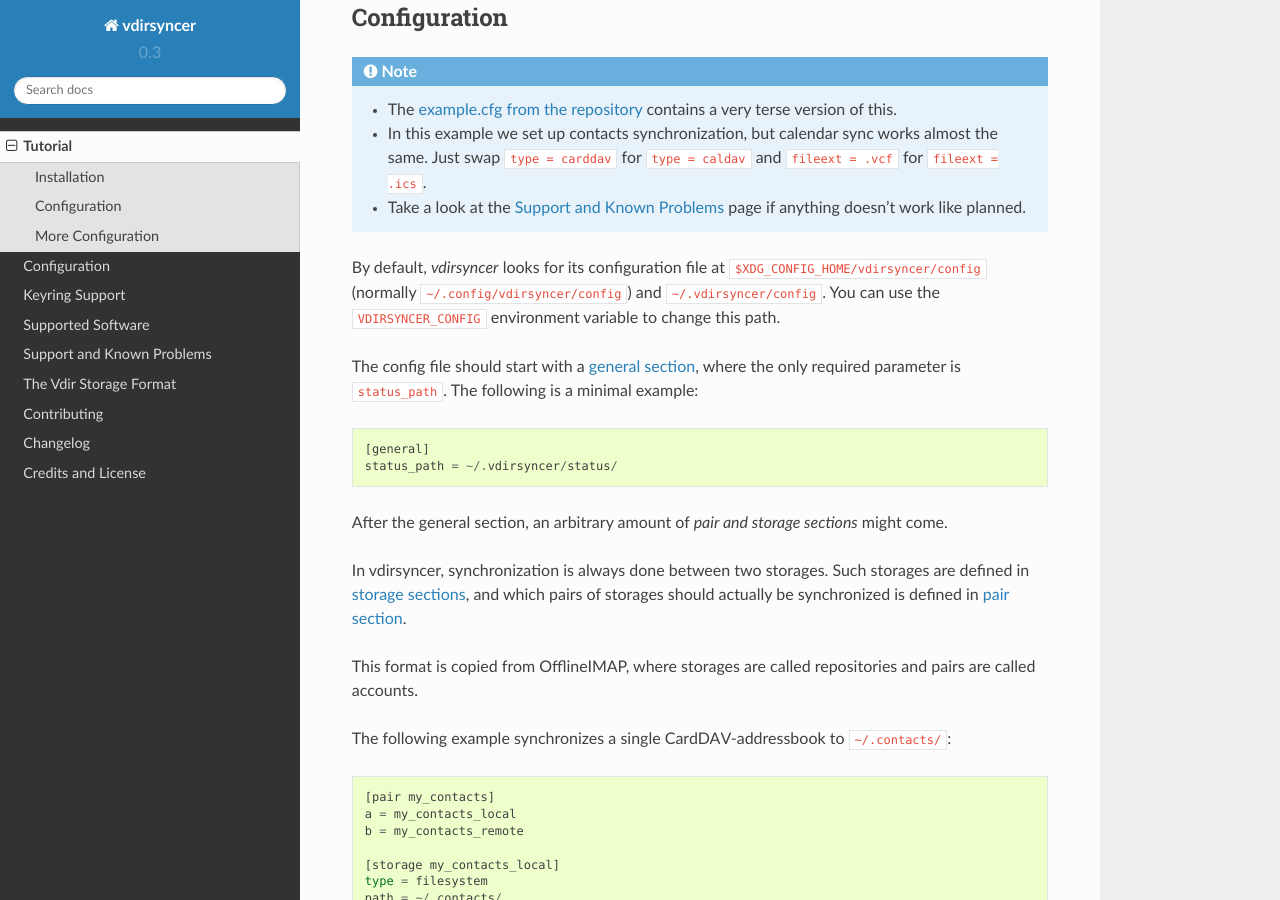
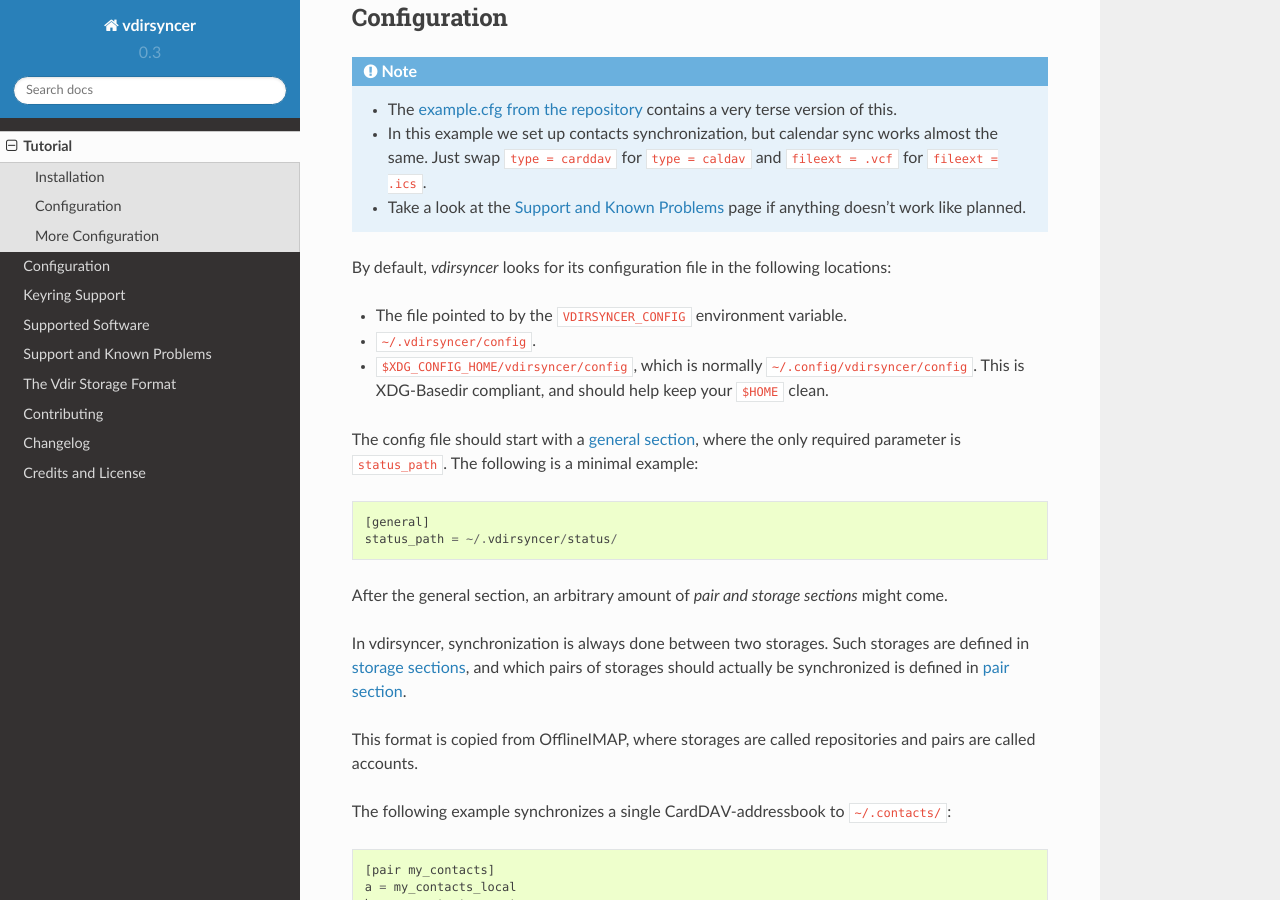
Before and after one commit to pimutils/vdirsyncer, a Sphinx documentation site: the page built from docs/tutorial.rst, in a window 1280 px wide and 900 px high, scrolled down 455 px. Built offline with Sphinx 7.4.7 and the Read the Docs theme 2.0.0, drawn with Linux system fonts in a browser that asks for light colours.

Commit message:
Update doc as per latest feedback.

```diff
--- a/README.rst
+++ b/README.rst
@@ -21,13 +21,13 @@
 ======================
 
 If you already have it installed and want to quickly configure it, copy the
-``example.cfg`` to ``$XDG_CONFIG_HOME/vdirsyncer/config`` (normally
-``~/.config/vdirsyncer/config``)
-and edit it.
+``example.cfg`` to ``~/.vdirsyncer/config`` [1]_ and edit it.
 
 If that method doesn't work for you or you want a deeper understanding of what
 you just did, check out `the tutorial
 <https://vdirsyncer.readthedocs.org/en/latest/tutorial.html>`_.
+
+.. [1] The configuration file can also be placed in ``$XDG_CONFIG_HOME/vdirsyncer/config`` (normally ``~/.config/vdirsyncer/config``) for XDG-Basedir spec compliance.
 
 Donations
 =========
--- a/docs/tutorial.rst
+++ b/docs/tutorial.rst
@@ -33,10 +33,14 @@
     - Take a look at the :doc:`problems` page if anything doesn't work like
       planned.
 
-By default, *vdirsyncer* looks for its configuration file at
-``$XDG_CONFIG_HOME/vdirsyncer/config`` (normally
-``~/.config/vdirsyncer/config``) and ``~/.vdirsyncer/config``. You can use the
-``VDIRSYNCER_CONFIG`` environment variable to change this path.
+By default, *vdirsyncer* looks for its configuration file in the following
+locations:
+
+- The file pointed to by the ``VDIRSYNCER_CONFIG`` environment variable.
+- ``~/.vdirsyncer/config``.
+- ``$XDG_CONFIG_HOME/vdirsyncer/config``, which is normally
+  ``~/.config/vdirsyncer/config``. This is XDG-Basedir compliant, and should
+  help keep your ``$HOME`` clean.
 
 The config file should start with a :ref:`general section <general_config>`,
 where the only required parameter is ``status_path``. The following is a
```
